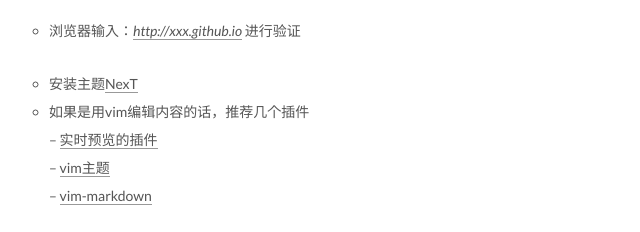
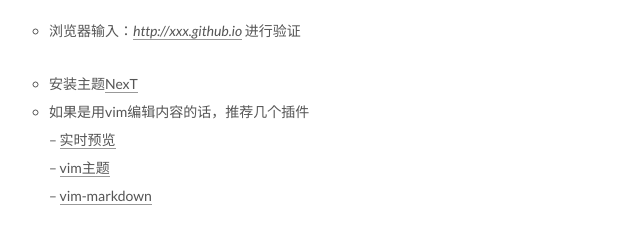
Before and after one commit to beyondbright/beyondbright.github.io, a plain HTML site: page 2016/06/11/hello-world/index.html in a window 1280 px wide. Shown: the part 2648-2880 px from the top of the page, 451-1091 px from the left. Drawn offline with Linux system fonts and the light colour scheme; a script that the page names is missing.

Commit message:
Site updated: 2016-06-25 00:29:24

```diff
--- a/2016/06/11/hello-world/index.html
+++ b/2016/06/11/hello-world/index.html
@@ -112,7 +112,7 @@ Github
 用SS">
 <meta property="og:image" content="http://o8nhgt9v5.bkt.clouddn.com/create%20a%20new%20repository.png">
 <meta property="og:image" content="http://o8nhgt9v5.bkt.clouddn.com/ssh.png">
-<meta property="og:updated_time" content="2016-06-24T16:22:18.000Z">
+<meta property="og:updated_time" content="2016-06-24T16:29:18.000Z">
 <meta name="twitter:card" content="summary">
 <meta name="twitter:title" content="Hexo + Github 搭建博客">
 <meta name="twitter:description" content="本文涉及知识点：HexoGithub本文作者使用的系统是 Ubuntu 16.04
@@ -409,7 +409,7 @@ Github
 <li><p>浏览器输入：<em><a href="http://xxx.github.io" target="_blank" rel="external">http://xxx.github.io</a></em> 进行验证</p>
 </li>
 <li>安装主题<a href="http://theme-next.iissnan.com/" target="_blank" rel="external">NexT</a></li>
-<li>如果是用vim编辑内容的话，推荐几个插件<br>– <a href="https://github.com/suan/vim-instant-markdown" target="_blank" rel="external">实时预览的插件</a><br>– <a href="https://github.com/altercation/vim-colors-solarized" target="_blank" rel="external">vim主题</a><br>– <a href="https://github.com/plasticboy/vim-markdown" target="_blank" rel="external">vim-markdown</a></li>
+<li>如果是用vim编辑内容的话，推荐几个插件<br>– <a href="https://github.com/suan/vim-instant-markdown" target="_blank" rel="external">实时预览</a><br>– <a href="https://github.com/altercation/vim-colors-solarized" target="_blank" rel="external">vim主题</a><br>– <a href="https://github.com/plasticboy/vim-markdown" target="_blank" rel="external">vim-markdown</a></li>
 </ul>
 
 
```
Also changed, not shown: index.html (+1 -1 lines).
